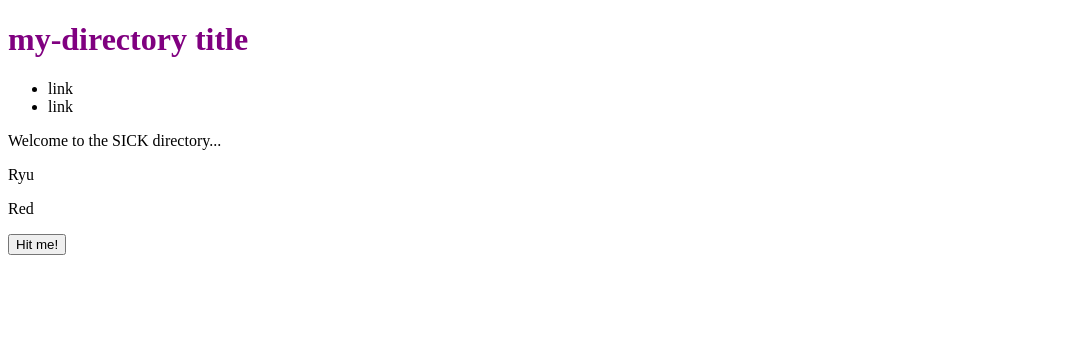
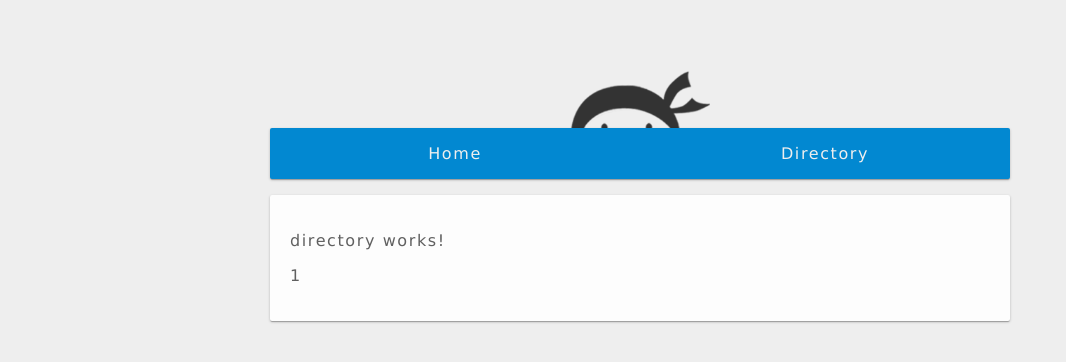
Before and after one commit to MikeM711/AngularSandbox, an Angular app: page /directory/1 in a window 1280 px wide. Before the commit this address led to /. Shown: the top 362 px of the page, without its empty margins (0-1066 px from the left). Built offline with nearby package versions, Linux system fonts and the light colour scheme.

Commit message:
added routing & links, finished tut #18, next commit will include some deletions

```diff
--- a/src/app/app-routing.module.ts
+++ b/src/app/app-routing.module.ts
@@ -1,7 +1,23 @@
 import { NgModule } from '@angular/core';
 import { Routes, RouterModule } from '@angular/router';
 
-const routes: Routes = [];
+import { DirectoryComponent } from "./directory/directory.component";
+import { HomeComponent } from "./home/home.component";
+
+const routes: Routes = [
+  {
+    path: '',
+    component: HomeComponent,
+   },
+   {
+     path: 'directory',
+     component: DirectoryComponent
+    },
+  {
+    path: 'directory/:ninja',
+    component: DirectoryComponent,
+   },
+  ];
 
 @NgModule({
   imports: [RouterModule.forRoot(routes)],
--- a/src/app/app.component.html
+++ b/src/app/app.component.html
@@ -2,12 +2,15 @@
   <h1>{{title}}</h1>
   <nav>
     <ul>
-      <li>link</li>
-      <li>link</li>
+      <li> <a [routerLink]="['']">Home</a> </li>
+      <li> <a [routerLink]="['directory']">Directory</a> </li>
     </ul>
   </nav>
 </header>
 
 <section id="main">
+  <!--
   <app-home [ninjaProperty]="ninja" (onYell)="yell($event)" >Hello World! </app-home>
+  -->
+  <router-outlet></router-outlet>
 </section>
--- a/src/app/app.module.ts
+++ b/src/app/app.module.ts
@@ -6,11 +6,13 @@
 import { HomeComponent } from './home/home.component';
 
 import { FormsModule }   from '@angular/forms';
+import { DirectoryComponent } from './directory/directory.component';
 
 @NgModule({
   declarations: [
     AppComponent,
-    HomeComponent
+    HomeComponent,
+    DirectoryComponent
   ],
   imports: [
     BrowserModule,
--- /dev/null
+++ b/src/app/directory/directory.component.html
@@ -0,0 +1,4 @@
+<p>
+  directory works!
+</p>
+<p>{{ninja}}</p>
--- /dev/null
+++ b/src/app/directory/directory.component.ts
@@ -0,0 +1,17 @@
+import { Component, OnInit } from '@angular/core';
+import { ActivatedRoute } from '@angular/router';
+
+@Component({
+  selector: 'app-directory',
+  templateUrl: './directory.component.html',
+  styleUrls: ['./directory.component.css']
+})
+export class DirectoryComponent implements OnInit {
+  ninja: string;
+  constructor(private route: ActivatedRoute ) {
+    this.ninja = route.snapshot.params['ninja']
+  }
+  ngOnInit() {
+  }
+
+}
--- a/src/assets/styles.css
+++ b/src/assets/styles.css
@@ -1,3 +1,146 @@
-h1{
-    color:purple;
-}
+
+
+body{
+    font-family: verdana;
+    letter-spacing: 0.1em;
+    color: #606060;
+    background: #eee;
+    padding: 20px;
+  }
+
+  h1,h2,h3{
+    font-weight: normal;
+    margin-top: 0;
+  }
+
+  h1{
+    text-indent: -10000px;
+    background: url(logo.png) no-repeat center bottom;
+    background-size: 100%;
+    width: 140px;
+    height: 100px;
+    margin: 0 auto;
+  }
+
+  /* NAVBAR */
+
+  nav{
+    width: 100%;
+    max-width: 740px;
+    margin: 0 auto;
+  }
+
+  nav ul{
+    padding: 0 !important;
+    background: #0288d1;
+    display: flex;
+    box-shadow: 0 1px 3px 0 rgba(0,0,0,0.2),0 1px 1px 0 rgba(0,0,0,0.14),0 2px 1px -1px rgba(0,0,0,0.12);
+    border-radius: 2px;
+    margin-top: 0;
+  }
+
+  nav li{
+    flex-basis: 0;
+    flex-grow: 1;
+    list-style-type: none;
+  }
+
+  nav a{
+    text-align: center;
+    padding: 16px 0;
+    color: #eee;
+    display: block;
+    text-decoration: none;
+  }
+
+  nav a:hover{
+    background: #1298e1;
+  }
+
+  /* MAIN */
+
+  #main{
+    background: #fdfdfd;
+    padding: 20px;
+    box-shadow: 0 1px 3px 0 rgba(0,0,0,0.2),0 1px 1px 0 rgba(0,0,0,0.14),0 2px 1px -1px rgba(0,0,0,0.12);
+    border-radius: 2px;
+    width: 100%;
+    max-width: 740px;
+    box-sizing: border-box;
+    margin: 0 auto
+  }
+
+  #filter{
+    padding: 12px;
+    background: #e7e7e7;
+    border-radius: 2px;
+    line-height: 30px
+  }
+
+  #filter input{
+    padding: 8px;
+    width: 300px;
+    border: 1px solid #d4d4d4;
+    border-radius: 2px;
+    float: right;
+  }
+
+  #filter:after{
+    content: "";
+    display: block;
+    clear: both;
+  }
+
+  #ninja-listing li{
+    padding: 16px 0;
+    border-bottom: 1px solid #e4e4e4;
+  }
+
+  .single-ninja span{
+    display: inline-block;
+    border-radius: 2px;
+    font-size: 14px;
+    text-transform: uppercase;
+    padding: 8px !important;
+  }
+
+  .single-ninja h3{
+    padding: 4px;
+    font-size: 20px;
+    margin-left: 20px;
+    display: inline-block;
+  }
+
+  .single-ninja div{
+    float: right;
+    margin-right: 10px;
+    line-height: 20px;
+    cursor: pointer;
+  }
+
+  #add-ninja{
+    margin-top: 30px;
+    background: #e7e7e7;
+    padding: 10px;
+    border-radius: 2px;
+  }
+
+  #add-ninja input{
+    display: inline-block;
+    padding: 10px;
+    border-radius: 2px;
+    border: 1px solid #ddd;
+    width: 240px;
+  }
+
+  #add-ninja button{
+    background: #0288d1;
+    color: #eee;
+    padding: 8px 10px;
+    border: 0;
+    borader-radius: 2px;
+    font-size: 16px;
+    letter-spacing: 1px;
+    cursor: pointer;
+    float: right;
+  }
```
Also changed, not shown: src/app/directory/directory.component.css (added), src/assets/logo.png (added), 1 other file (tests, documents, lock files or other folders).
